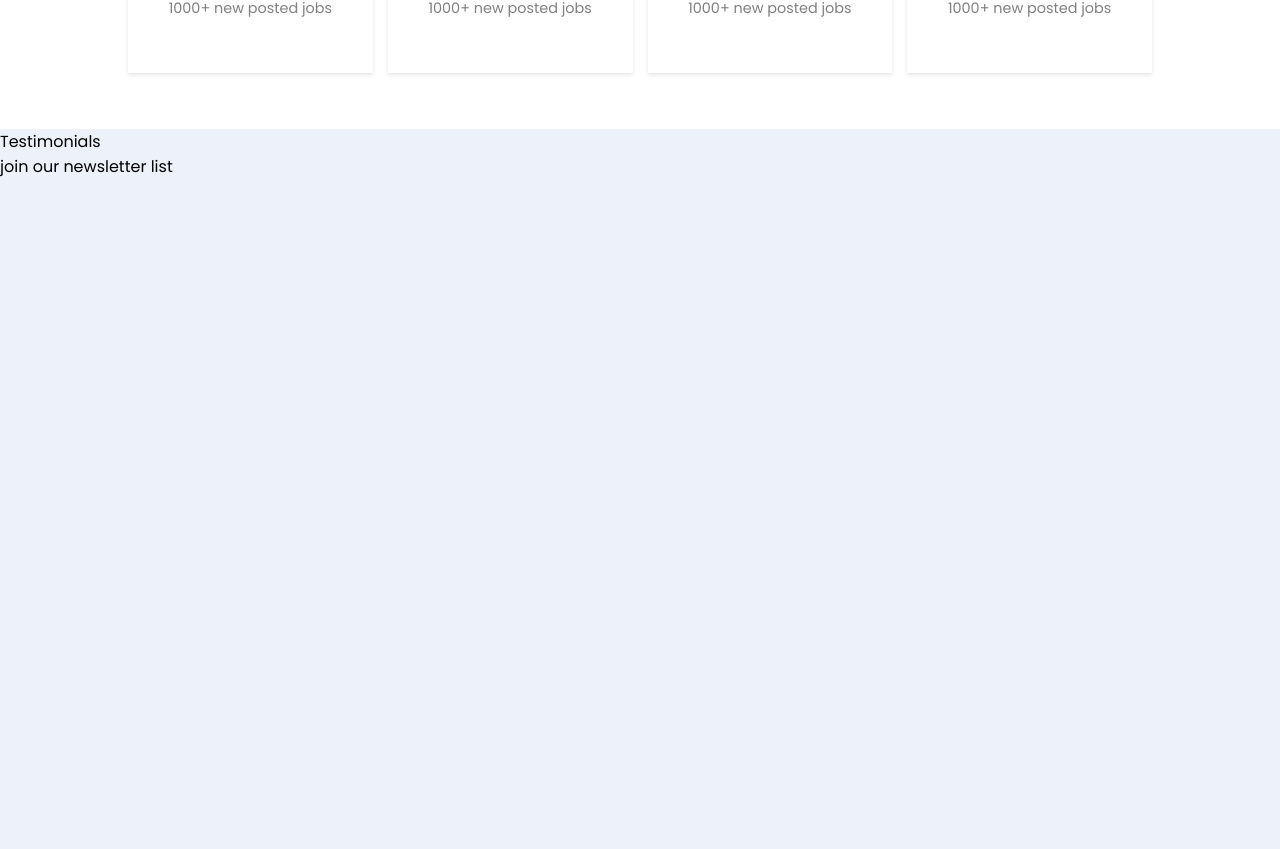
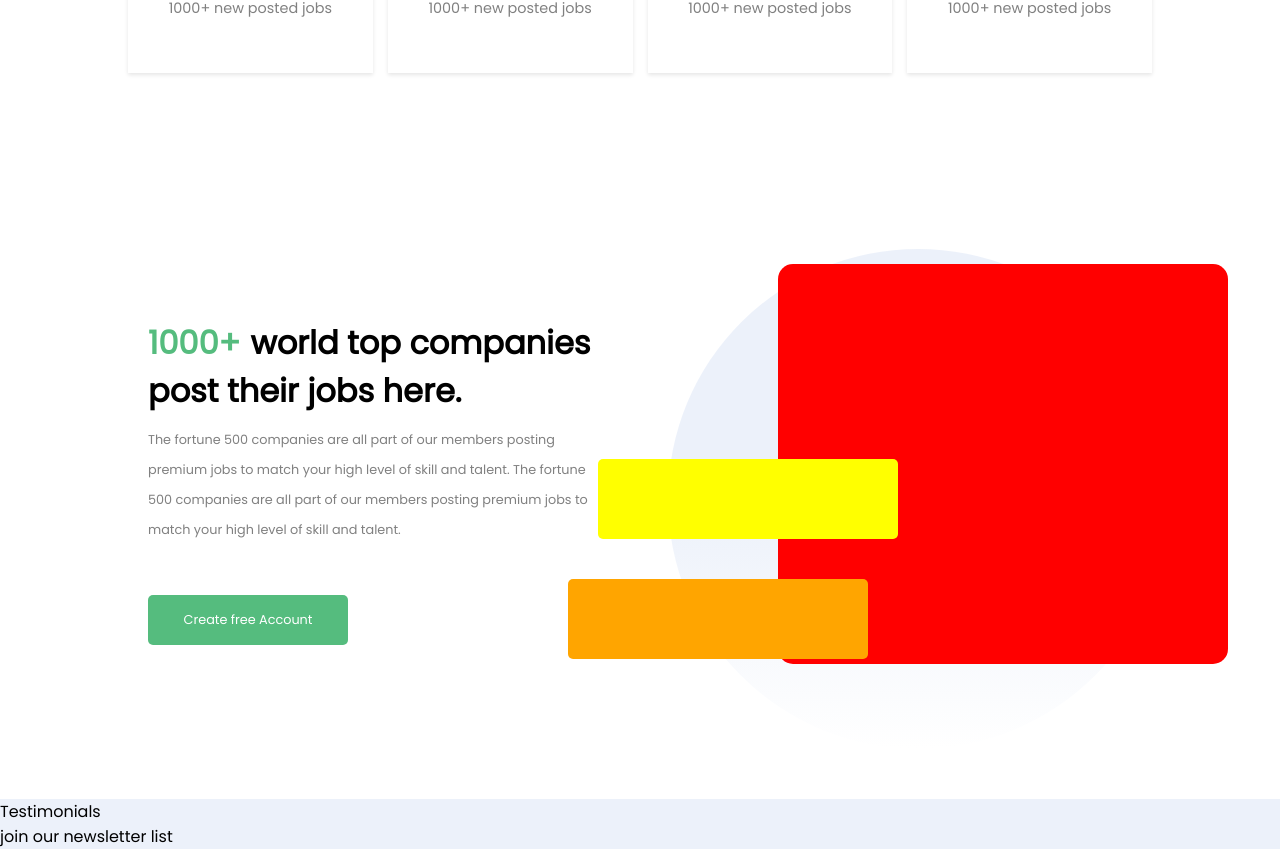
Before and after one commit to manuzcheruz/handshake-react, a React (Create React App) app: page / in a window 1280 px wide. Shown: the part 3217-4066 px from the top of the page. Before the commit the page ends 3396 px from the top, so only its background shows below. Built offline with nearby package versions, Linux system fonts and the light colour scheme.

Commit message:
still working on company section

```diff
--- a/src/components/LandingPage/CategorySection/CategoryCard/CategoryCard.css
+++ b/src/components/LandingPage/CategorySection/CategoryCard/CategoryCard.css
@@ -6,8 +6,8 @@
 
 .cat-card:hover {
     border-bottom: 3px solid green;
-    box-shadow: 0 4px 8px 0 rgba(0, 0, 0, 0.2),
-    0 6px 20px 0 rgba(0, 0, 0, 0.19);
+    box-shadow: 0 3px 5px 0 rgba(0, 0, 0, 0.1),
+    0 6px 15px 0 rgba(0, 0, 0, 0.1);
 }
 
 .cat-card .cat-card-body {
--- /dev/null
+++ b/src/components/LandingPage/ExploreCompanySection/ExploreCompanySection.css
@@ -0,0 +1,89 @@
+.company-wrapper {
+    margin-top: 70px;
+    height: 600px;
+    width: 80%;
+    display: grid;
+    grid-template-columns: 0.8fr 1fr;
+}
+
+.company-wrapper .company-message {
+    margin-top: 100px;
+    padding: 20px;
+    width: 450px;
+}
+
+.company-wrapper .company-message .title {
+    font-size: 2rem;
+    font-weight: bold;
+    text-align: left;
+}
+
+.company-wrapper .company-message .title span {
+    color: #55BC7E;
+    margin-right: 10px;
+}
+
+
+.company-wrapper .company-message .content {
+    margin-top: 10px;
+    font-size: 0.8rem;
+    text-align: left;
+    color: grey;
+    line-height: 30px;
+}
+
+.company-wrapper .company-message .button {
+    margin-top: 50px;
+}
+
+.company-wrapper .company-message .button button {
+    height: 50px;
+    width: 200px;
+    font-size: 0.8rem;
+    background-color: #55BC7E;
+    color: white;
+    border-radius: 5px;
+    border: none;
+}
+
+.company-wrapper .company-display .circle {
+    height: 500px;
+    width: 500px;
+    border-radius: 50%;
+    background-image: linear-gradient(#ECF1FA, #ECF1FA, white);
+    margin-top: 50px;
+    margin-left: 50px;
+}
+
+.company-wrapper .company-display .table {
+    height: 400px;
+    width: 450px;
+    z-index: 2;
+    position: absolute;
+    margin-left: 160px;
+    margin-top: 65px;
+    border-radius: 15px;
+    background-color: red;
+}
+
+.company-wrapper .company-display .company-profile {
+    width: 300px;
+    height: 80px;
+    background-color: yellow;
+    margin-left: -20px;
+    margin-top: 260px;
+    border-radius: 5px;
+    z-index: 3;
+    position: absolute;
+}
+
+.company-wrapper .company-display .security {
+    width: 300px;
+    height: 80px;
+    background-color: orange;
+    margin-left: -50px;
+    margin-top: 380px;
+    border-radius: 5px;
+    z-index: 4;
+    position: absolute;
+}
--- /dev/null
+++ b/src/components/LandingPage/ExploreCompanySection/ExploreCompanySection.js
@@ -0,0 +1,43 @@
+import React from 'react'
+
+import './ExploreCompanySection.css'
+
+function ExploreCompanySection() {
+    return (
+        <div className="section" style={{backgroundColor: 'white'}}>
+            <div className="container">
+                <div className="company-wrapper">
+                    <div className="company-message">
+                        <div className="title">
+                            <span>1000+</span>
+                            world top companies post their jobs here.
+                        </div>
+                        <div className="content">
+                            The fortune 500 companies are all part of our members posting premium jobs to match your high level of skill and talent.
+                            The fortune 500 companies are all part of our members posting premium jobs to match your high level of skill and talent.
+                        </div>
+                        <div className="button">
+                            <button className="button-add-acc" type="button">
+                                Create free Account
+                            </button>
+                        </div>
+                    </div>
+                    <div className="company-display">
+                        <div className="security">
+
+                        </div>
+                        <div className="company-profile">
+
+                        </div>
+                        <div className="table">
+
+                        </div>
+                        <div className="circle"></div>
+                    </div>
+                </div>
+            </div>
+        </div>
+    )
+}
+
+export default ExploreCompanySection
--- a/src/components/LandingPage/ExploreStudentSection/ExploreStudentSection.css
+++ b/src/components/LandingPage/ExploreStudentSection/ExploreStudentSection.css
@@ -202,6 +202,7 @@
     font-size: 0.8rem;
     text-align: left;
     color: grey;
+    line-height: 30px;
 }
 
 .students-wrapper .student-message .button {
--- a/src/components/LandingPage/LandingPage.js
+++ b/src/components/LandingPage/LandingPage.js
@@ -1,5 +1,6 @@
 import React from 'react'
 import CategorySection from './CategorySection/CategorySection'
+import ExploreCompanySection from './ExploreCompanySection/ExploreCompanySection'
 import ExploreStudentSection from './ExploreStudentSection/ExploreStudentSection'
 
 import IntroSection from './IntroSection/IntroSection'
@@ -16,6 +17,7 @@ function LandingPage() {
             <JobSection />
             <ExploreStudentSection />
             <CategorySection />
+            <ExploreCompanySection />
             <Testimonials />
             <Subscribe />
         </div>
```
Also changed, not shown: 1 other file (tests, documents, lock files or other folders).
